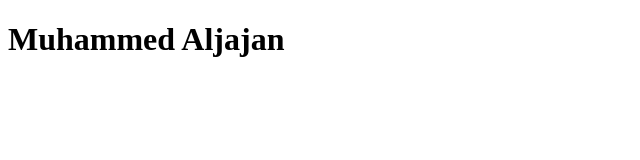
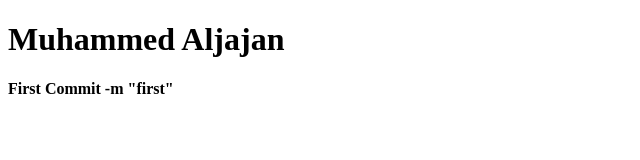
Before and after one commit to MuhammedAljajan/react-native, a plain HTML site: page index.html in a window 1280 px wide. Shown: the whole page, without its empty margins (0-640 px from the left). Drawn offline with Linux system fonts and the light colour scheme.

Commit message:
First Msg 2

```diff
--- a/index.html
+++ b/index.html
@@ -7,5 +7,6 @@
 </head>
 <body>
     <h1>Muhammed Aljajan</h1>
+    <h4>First Commit -m "first"</h4>
 </body>
 </html>
```
